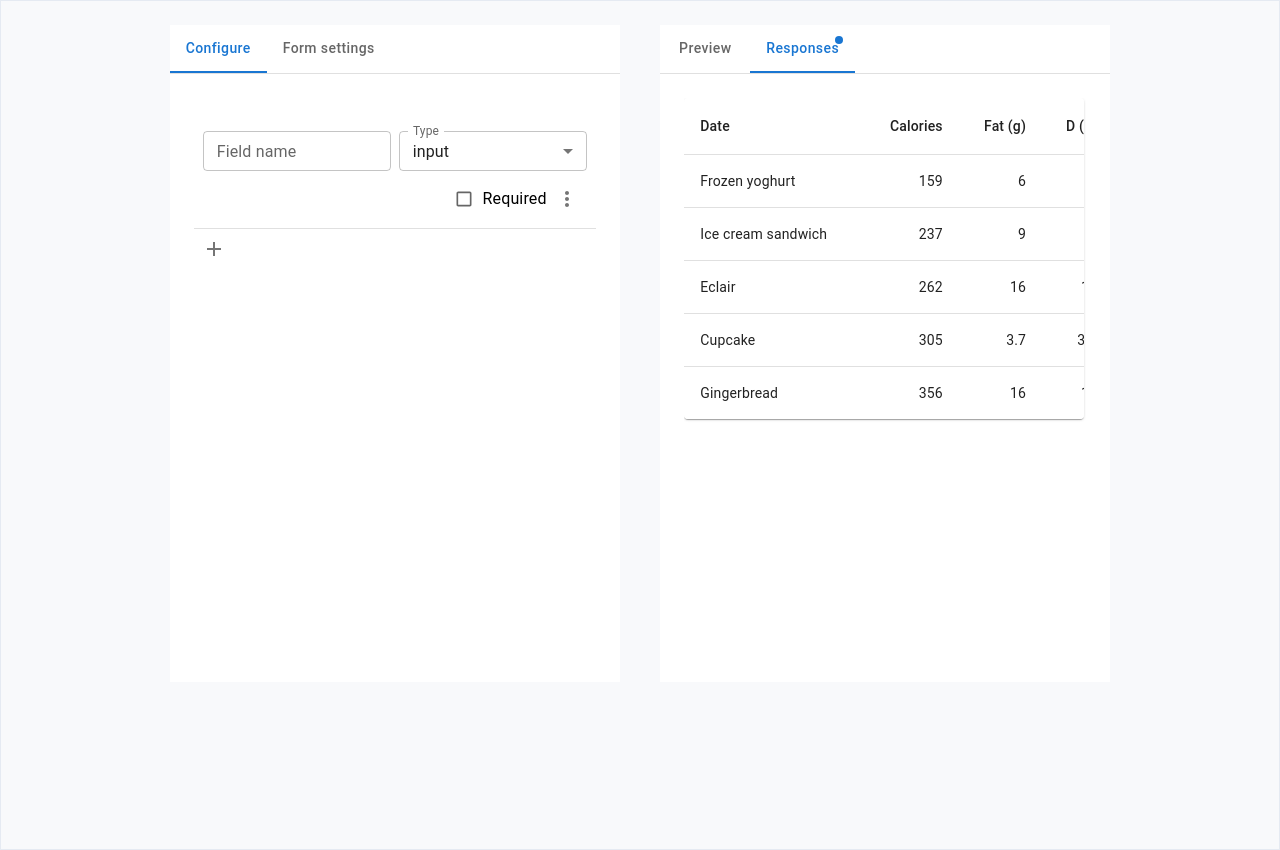
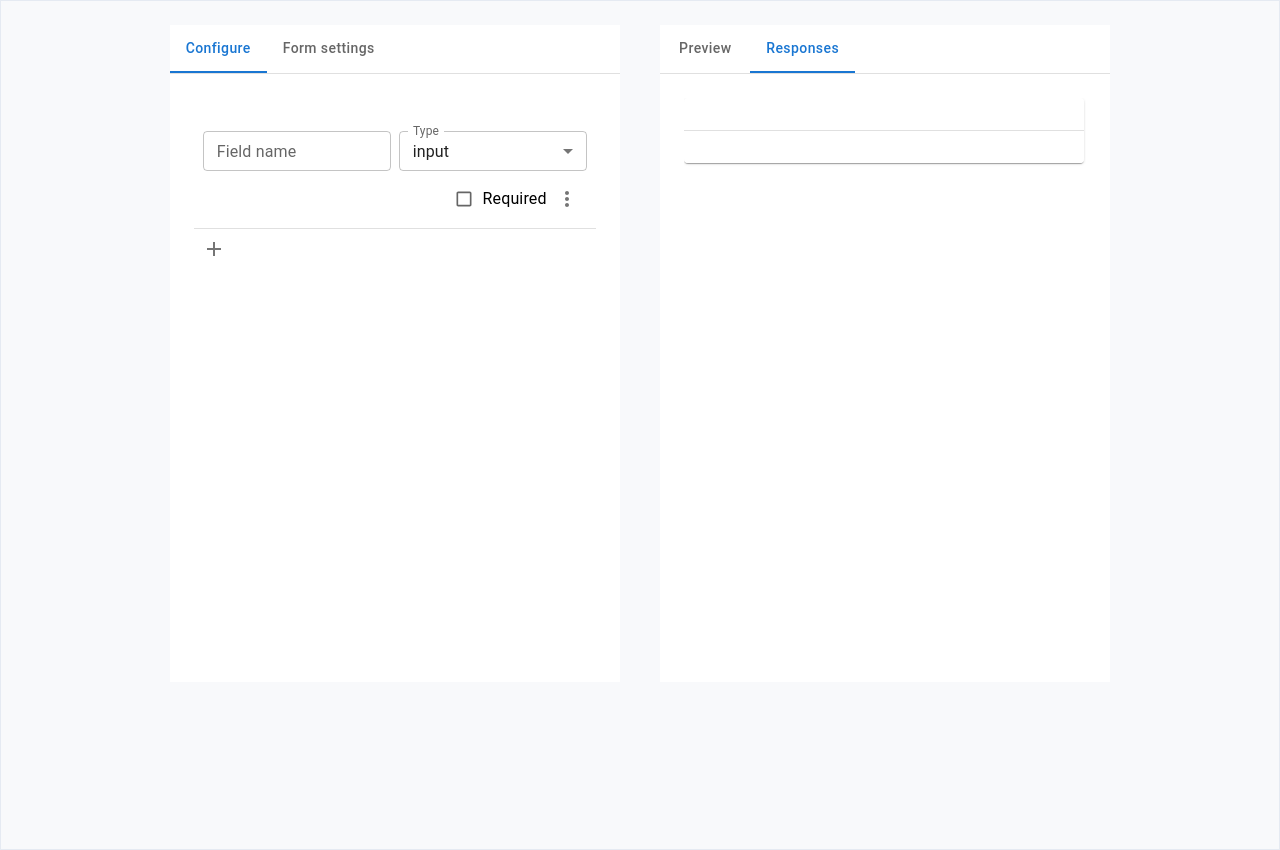
Before and after one commit to annechko/form-builder, a React (Create React App) app in the folder app/: page / in a window 1280 px wide. Both pictures are taken after a click on the tab "Responses". Built offline with nearby package versions, Linux system fonts and the light colour scheme; the HTML template or start-up script is replaced by a standard one.

Commit message:
draft, submit values and show in responses

```diff
--- a/app/src/App.tsx
+++ b/app/src/App.tsx
@@ -66,7 +66,6 @@ type TabsProps = {
   debugMode: boolean,
   colors: string[],
   fieldsSettings: FieldSettings[],
-
 }
 
 type TabsConfProps = {
@@ -82,26 +81,58 @@ type TabsConfProps = {
 }
 
 function ViewTabs(tabsProps: TabsProps) {
-  const [value, setValue] = React.useState(0);
+  const [selectedTabIndex, setSelectedTabIndex] = React.useState(0);
+  const [fieldValues, setFieldValues] = React.useState<string[]>([]);
+  React.useEffect(() => {
+    setTableHeaders(tabsProps.fieldsSettings.map((s: FieldSettings) => s.label || ''))
 
-  const handleChange = (event: React.SyntheticEvent, newValue: number) => {
-    setValue(newValue);
+  }, [tabsProps.fieldsSettings])
+  const [responsesCount, setResponsesCount] = React.useState<number>(0);
+  const [tableHeaders, setTableHeaders] = React.useState<string[]>(
+    tabsProps.fieldsSettings.map((s: FieldSettings, i: number) => (s.label || '') + i));
+  let defaultRows = [[]]
+  // for (let i = 0; i < tabsProps.fieldsSettings.length; i++) {
+  //   defaultRows.push()
+  // }
+  const [tableRows, setTableRows] = React.useState<string[][]>(defaultRows);
+
+  const onTabSelected = (event: React.SyntheticEvent, newValue: number) => {
+    setSelectedTabIndex(newValue);
+    if (newValue === 1) {
+      setResponsesCount(0)
+    }
   };
+  const onSubmitResponse = () => {
+    tableRows.push([...fieldValues])
+    setTableRows([...tableRows])
+    setFieldValues([])
+    setResponsesCount(responsesCount + 1)
+  };
+
+
+  function onFieldValueChange(fieldIndex: number) {
+    return (event?: React.FocusEvent<HTMLInputElement | HTMLTextAreaElement>) => {
+      if (event) {
+        fieldValues[fieldIndex] = event.target.value
+        setFieldValues([...fieldValues])
+      }
+    }
+  }
 
   return (
     <Box className={styles.card}>
       <Box sx={{borderBottom: 1, borderColor: 'divider', p: 0}}>
-        <Tabs value={value} onChange={handleChange} aria-label="basic tabs example">
+        <Tabs value={selectedTabIndex} onChange={onTabSelected} aria-label="basic tabs example">
           <Tab label="Preview" {...a11yProps(0)} sx={{textTransform: 'none',}}/>
 
           <Tab label={
-            <Badge variant="dot" badgeContent={1} color="primary" {...a11yProps(1)} sx={{textTransform: 'none',}}>
+            <Badge variant="dot" badgeContent={responsesCount} color="primary" {...a11yProps(1)} sx={{textTransform: 'none',}}>
               Responses
             </Badge>}/>
 
         </Tabs>
       </Box>
-      <CustomTabPanel value={value} index={0}>
+      <CustomTabPanel value={selectedTabIndex} index={0}>
 
         <Typography variant="body1" component="div" sx={{mt: 2}}>
           {tabsProps.fieldsSettings.map((s: FieldSettings, i: number) => (
@@ -110,7 +141,7 @@ function ViewTabs(tabsProps: TabsProps) {
                 p: 1,
                 border: tabsProps.debugMode ? '1px dashed ' + tabsProps.colors[i] : '1px dashed #ffffff00'
               }}>
-                <FieldView settings={s}/>
+                <FieldView settings={s} onChange={onFieldValueChange(i)} value={fieldValues[i]}/>
               </Box>
             </div>
           ))}
@@ -121,14 +152,14 @@ function ViewTabs(tabsProps: TabsProps) {
           justifyContent="center"
 
         >
-          <Button variant="contained">Test Submit</Button>
+          <Button variant="contained" onClick={onSubmitResponse}>Test Submit</Button>
 
         </Box>
 
 
       </CustomTabPanel>
-      <CustomTabPanel value={value} index={1}>
-        <BasicTable/>
+      <CustomTabPanel value={selectedTabIndex} index={1}>
+        <BasicTable headers={tableHeaders} rows={tableRows}/>
       </CustomTabPanel>
 
     </Box>
@@ -203,33 +234,33 @@ const rows = [
   createData('Cupcake', 305, 3.7, 67, 4.3),
   createData('Gingerbread', 356, 16.0, 49, 3.9),
 ];
+type TableProps = {
+  headers: string[],
+  rows: string[][],
+}
 
-function BasicTable() {
+function BasicTable(tableProps: TableProps) {
   return (
     <TableContainer component={Paper} sx={{maxWidth: 400, overflowX: 'scroll'}}>
       <Table sx={{minWidth: 500, overflowX: 'scroll'}} aria-label="simple table">
         <TableHead>
           <TableRow>
-            <TableCell>Date</TableCell>
-            <TableCell align="right">Calories</TableCell>
-            <TableCell align="right">Fat&nbsp;(g)</TableCell>
-            <TableCell align="right">D&nbsp;(g)</TableCell>
-            <TableCell align="right">D&nbsp;(g)</TableCell>
+            {tableProps.headers.map((header, i) => <TableCell key={i}>{header}</TableCell>)}
+
           </TableRow>
         </TableHead>
         <TableBody>
-          {rows.map((row) => (
+          {tableProps.rows.map((row, i) => (
             <TableRow
-              key={row.name}
+              key={i}
               sx={{'&:last-child td, &:last-child th': {border: 0}}}
             >
-              <TableCell component="th" scope="row">
-                {row.name}
-              </TableCell>
-              <TableCell align="right">{row.calories}</TableCell>
-              <TableCell align="right">{row.fat}</TableCell>
-              <TableCell align="right">{row.fat}</TableCell>
-              <TableCell align="right">{row.fat}</TableCell>
+
+              {tableProps.headers.map((header, headerIndex) =>
+                <TableCell component={headerIndex === 0 ? "th" : "td"} scope="row" key={i + '' + headerIndex}>
+                  {row[headerIndex]}
+                </TableCell>
+              )}
             </TableRow>
           ))}
         </TableBody>
--- a/app/src/view/FieldView.tsx
+++ b/app/src/view/FieldView.tsx
@@ -4,15 +4,28 @@ import TextField from "@mui/material/TextField";
 import FormControl from "@mui/material/FormControl";
 
 export type FieldViewProps = {
-  settings: FieldSettings
+  settings: FieldSettings,
+  onChange?: (event?: React.FocusEvent<HTMLInputElement | HTMLTextAreaElement>) => void,
+  value?: string
 };
 
 export function FieldView(viewProps: FieldViewProps) {
   const settings = viewProps.settings
+  const [value, setValue] = React.useState<string>(viewProps.value||'');
+  React.useEffect(() => {
+    setValue( viewProps.value||'')
+
+  }, [viewProps.value])
+  const handleValueChange = (event: React.ChangeEvent<HTMLInputElement>) => {
+    setValue( event.target.value)
+  };
   if (settings.type === FieldType.input) {
     return <div>
       <FormControl fullWidth>
         <TextField id="outlined-basic" label={settings.label} variant="filled" size="small"
+          onBlur={viewProps.onChange}
+          value={value}
+          onChange={handleValueChange}
           required={settings.isRequired === true}/>
       </FormControl>
     </div>
@@ -20,6 +33,9 @@ export function FieldView(viewProps: FieldViewProps) {
     return <div>
       <FormControl fullWidth>
         <TextField id="outlined-basic" label={settings.label} variant="filled" size="small"
+          onBlur={viewProps.onChange}
+          value={value}
+          onChange={handleValueChange}
           required={settings.isRequired === true}
           multiline rows={3}/>
       </FormControl>
```
